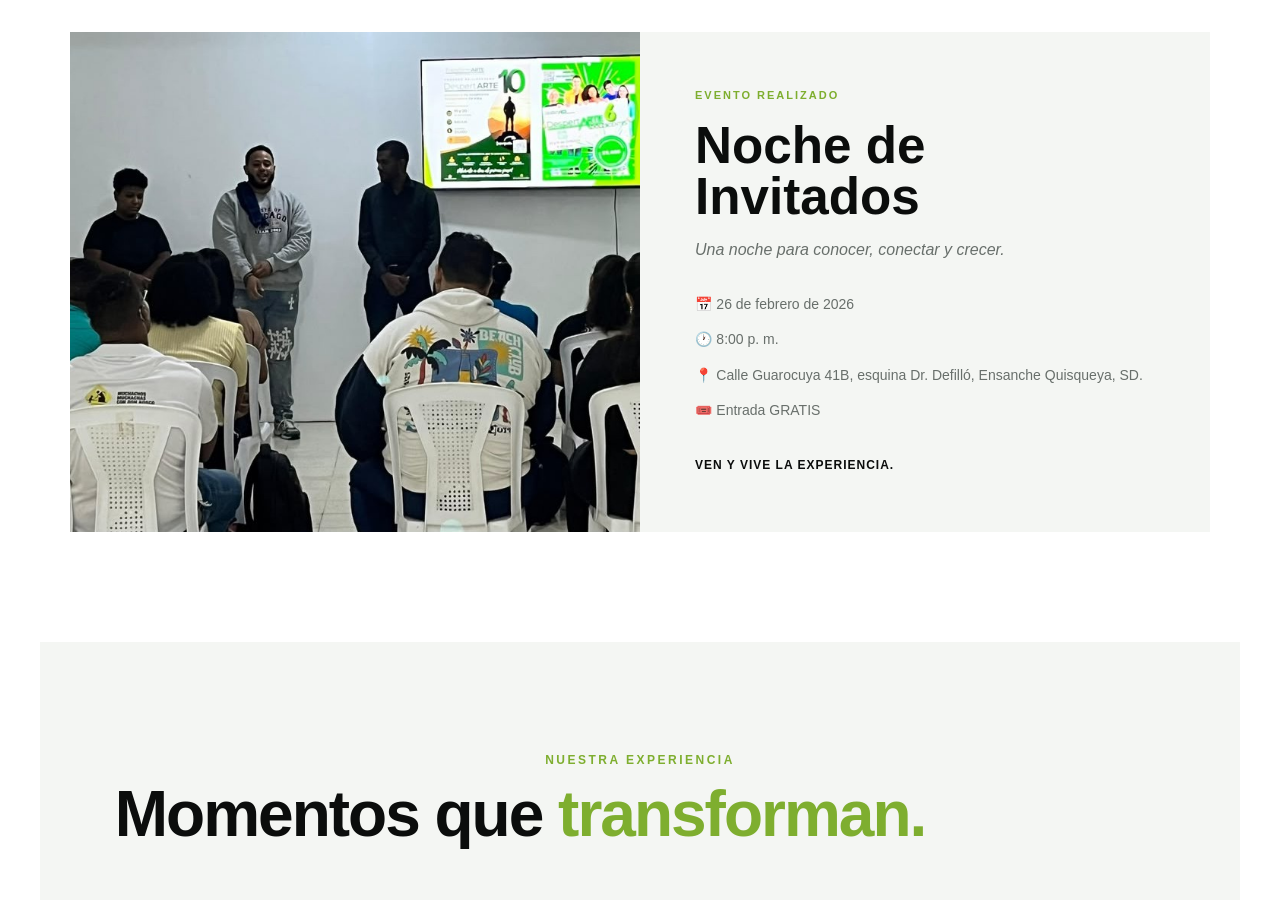
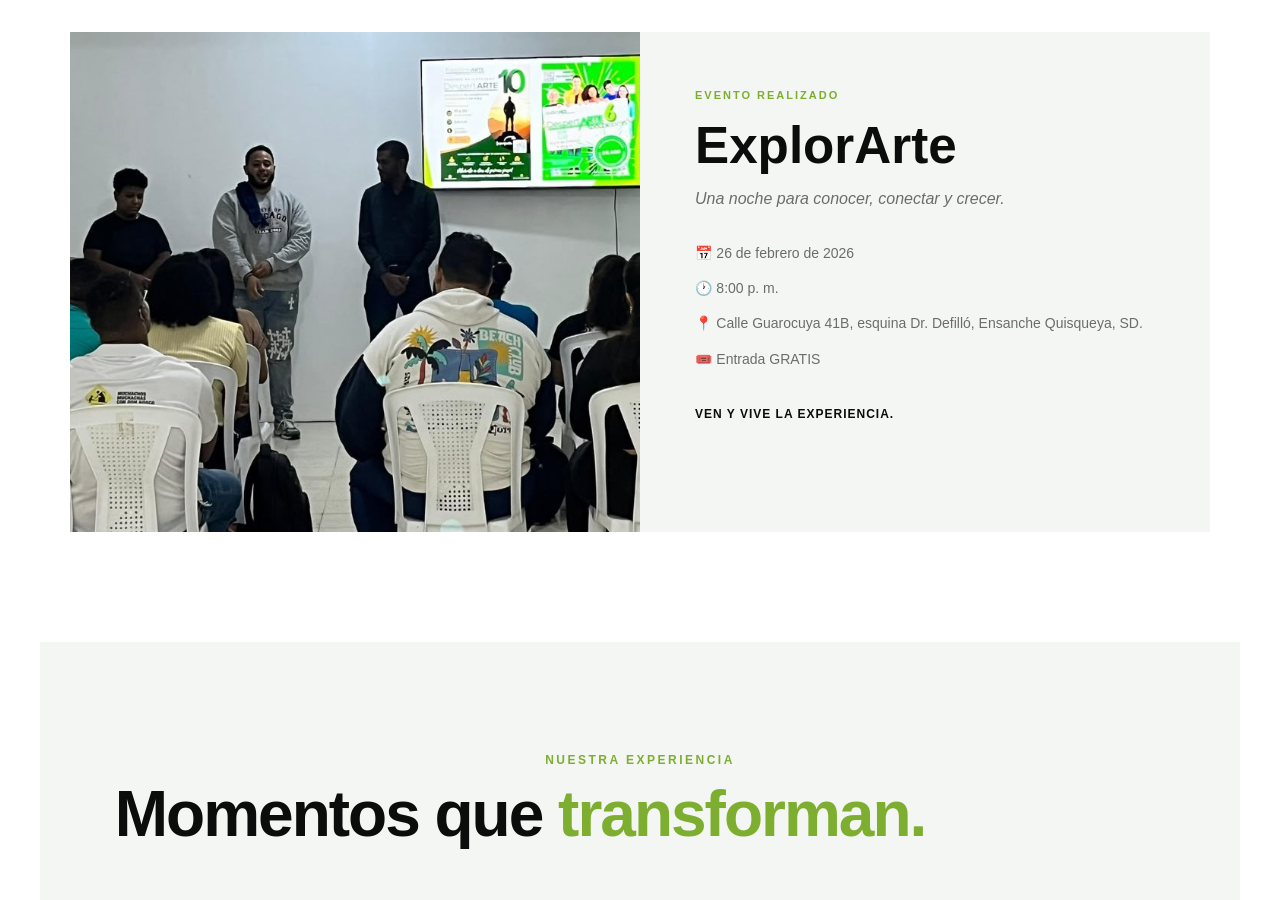
Before and after one commit to transformarte-crece/transformarte, a plain HTML site: page index.html in a window 1280 px wide. Shown: the part 9700-10600 px from the top of the page. Drawn offline with Linux system fonts and the light colour scheme.

```diff
--- a/index.html
+++ b/index.html
@@ -1422,7 +1422,7 @@
 
 
                     <h3>
-                        Noche de Invitados
+                        ExplorArte
                     </h3>
 
 
```
